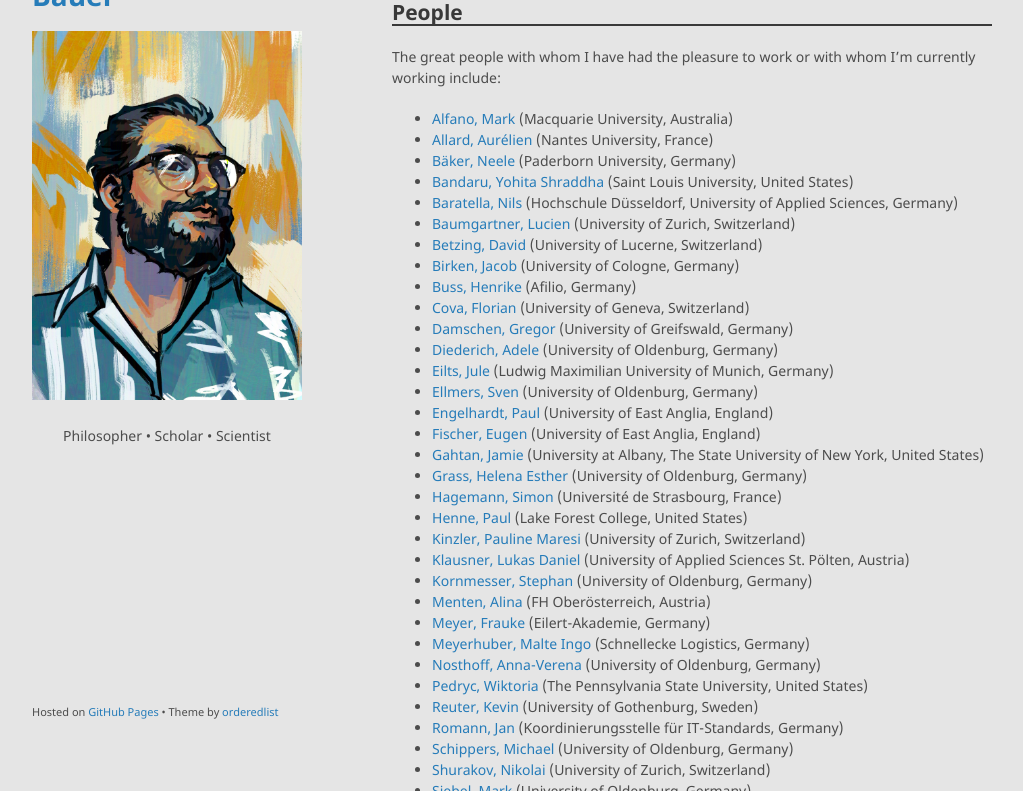
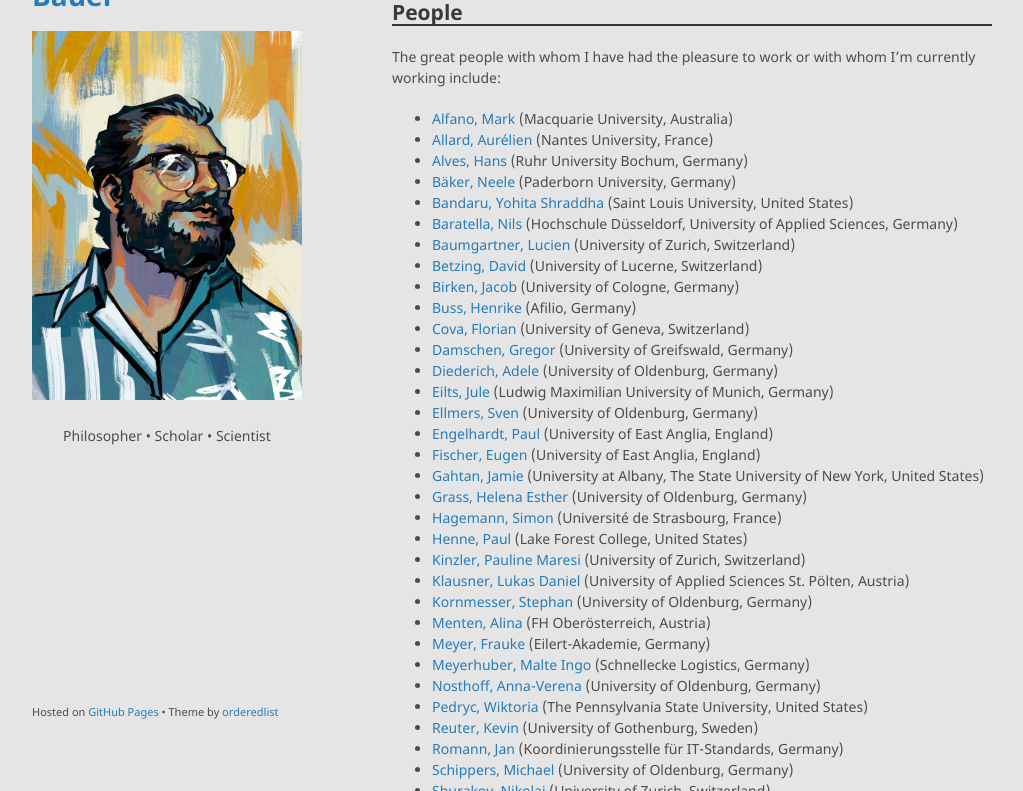
Before and after one commit to alephmembeth/alephmembeth.github.io, a Jekyll site: the page built from collaborators.md, in a window 1280 px wide and 900 px high, scrolled down 359 px, cut to the strip 109-900 px from the top of the window. Shown: the whole strip, without its empty margins (128-1151 px from the left). Built offline with Jekyll 4.4.1, drawn with Linux system fonts in a browser that asks for light colours; our own code applies the rules of GitHub Pages for plain Markdown files.

Commit message:
Update collaborators.md

```diff
--- a/collaborators.md
+++ b/collaborators.md
@@ -14,6 +14,7 @@ The great people with whom I have had the pleasure to work or with whom I’m cu
 
 + [Alfano, Mark](https://researchers.mq.edu.au/en/persons/mark-alfano) (Macquarie University, Australia)
 + [Allard, Aurélien](https://aurelienallard.netlify.app/) (Nantes University, France)
++ [Alves, Hans](https://www.soco.ruhr-uni-bochum.de/soco/team/hans.html.en) (Ruhr University Bochum, Germany)
 + [Bäker, Neele](https://uol.de/sonderpaedagogik/psychologie/dr-neele-baeker-geb-schipper) (Paderborn University, Germany)
 + [Bandaru, Yohita Shraddha](https://scholar.google.com/citations?user=xFAG3JcAAAAJ&hl=en) (Saint Louis University, United States)
 + [Baratella, Nils](https://soz-kult.hs-duesseldorf.de/personen/baratella) (Hochschule Düsseldorf, University of Applied Sciences, Germany)
```
